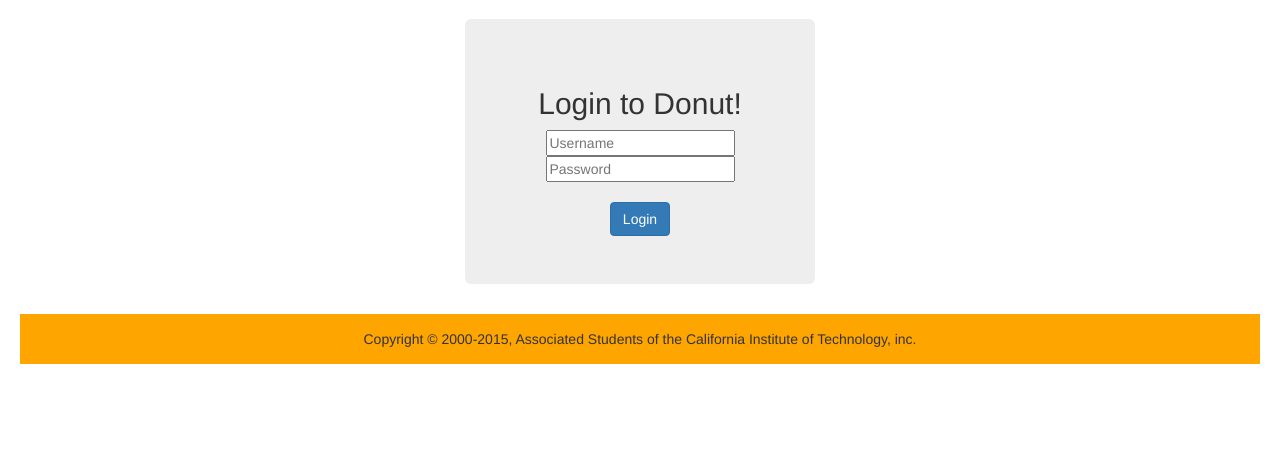
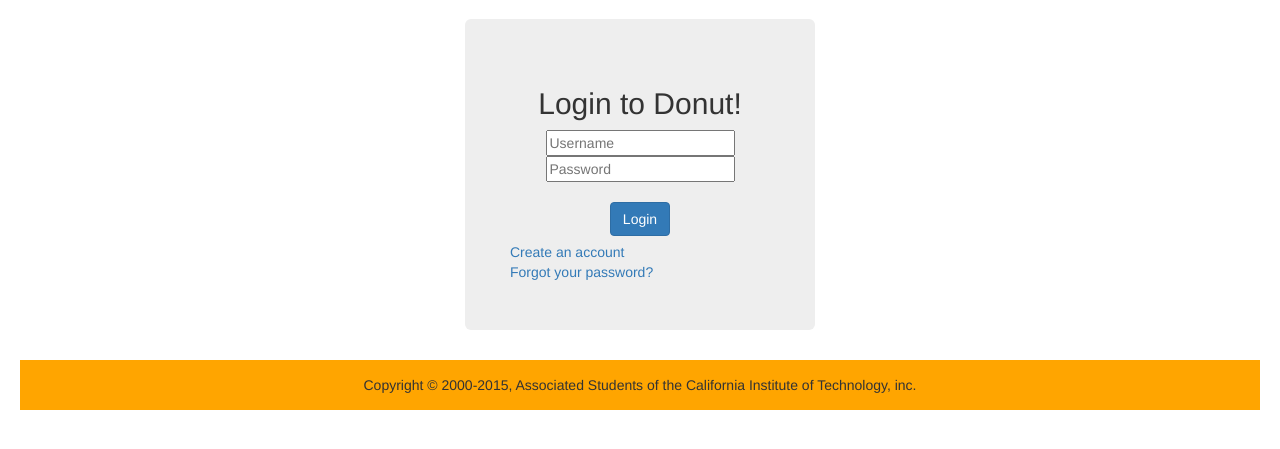
Before and after one commit to ASCIT/donut, a Flask app: page /login in a window 1280 px wide. Shown: the part 51-500 px from the top of the page. Run offline with Flask 2, Linux system fonts and the light colour scheme; parts of the project's set-up code (start-up, migrations or seed data) failed here and were passed over; some libraries are stand-ins or nearby versions.

Commit message:
Add password reset form.

```diff
--- a/donut/modules/auth/routes.py
+++ b/donut/modules/auth/routes.py
@@ -10,7 +10,6 @@ def login():
 @blueprint.route('/login/submit', methods=['POST'])
 def login_submit():
   """Handle authentication."""
-  # TODO: Add login logic.
   username = flask.request.form.get('username', None)
   password = flask.request.form.get('password', None)
 
@@ -34,14 +33,52 @@ def login_submit():
   flask.flash('Incorrect username or password. Please try again!')
   return flask.redirect(flask.url_for('auth.login'))
 
-@blueprint.route('/userreg')
-def user_reg():
-  return flask.render_template('userreg.html')
+@blueprint.route('/login/forgot')
+def forgot_password():
+  """Displays a form for the user to reset a forgotten password."""
+  return flask.render_template('forgot_password.html')
 
-@blueprint.route('/userreg/submit', methods = ['POST'])
-def user_reg_submit():
-  return ""
+@blueprint.route('/login/forgot/submit', methods=['POST'])
+def forgot_password_submit():
+  """Handle forgotten password submission."""
+  username = flask.request.form.get('username', None)
+  email = flask.request.form.get('email', None)
 
-@blueprint.route('/recover', methods = ['POST'])
-def recover():
-  return ""
+  if helpers.handle_forgotten_password(username, email):
+    flask.flash("An email with a recovery link has been sent. If you no longer have access to your email (alums), please contact an IMSS rep to recover your account.")
+    return flask.redirect(flask.url_for('auth.login'))
+  else:
+    flask.flash("Incorrect username and/or email. If you continue to have issues with account recovery, contact an IMSS rep.")
+    return flask.redirect(flask.url_for('auth.forgot_password'))
+
+@blueprint.route('/login/reset/<reset_key>')
+def reset_password(reset_key):
+  """Checks the reset key. If successful, displays the password reset prompt."""
+  username = auth_utils.check_reset_key(reset_key)
+  if username is None:
+    flask.flash('Invalid request. If your link has expired, then you will need to generate a new one. If you continue to encounter problems, please find an IMSS rep.')
+    return flask.redirect(flask.url_for('auth.forgot_password'))
+  return flask.render_template('reset_password.html', username=username,
+      reset_key=reset_key)
+
+@blueprint.route('/login/reset/<reset_key>/submit', methods=['POST'])
+def reset_password_submit(reset_key):
+  """Handles a password reset request."""
+  username = auth_utils.check_reset_key(reset_key)
+  if username is None:
+    # Reset key was invalid.
+    flask.flash("Someone's making it on the naughty list this year...")
+    return flask.redirect(flask.url_for('auth.forgot_password'))
+  new_password = flask.request.form.get('password', '')
+  new_password2 = flask.request.form.get('password2', '')
+  if helpers.handle_password_reset(username, new_password, new_password2):
+    flask.flash('Password reset was successful.')
+    return flask.redirect(flask.url_for('auth.login'))
+  else:
+    # Password reset handler handles error flashes.
+    return flask.redirect(flask.url_for('auth.reset_password', reset_key=reset_key))
+
+@blueprint.route('/logout')
+def logout():
+  flask.session.pop('username', None)
+  return flask.redirect(flask.url_for('home'))
--- a/donut/modules/auth/templates/login.html
+++ b/donut/modules/auth/templates/login.html
@@ -21,6 +21,9 @@
             <button type="submit" class="btn btn-primary">Login</button>
           </div>
       </form>
+      <br><br>
+      <a href="{{ url_for('account.request_account') }}">Create an account</a><br>
+      <a href="{{ url_for('auth.forgot_password') }}">Forgot your password?</a>
     </div>
   </div>
 </div>
--- a/donut/templates/includes/header.html
+++ b/donut/templates/includes/header.html
@@ -56,7 +56,7 @@
                     <li class="dropdown">
                         <a href="#" class="dropdown-toggle" data-toggle="dropdown" role="button" aria-expanded="false">Account Management <span class="caret"></span></a>
                         <ul class="dropdown-menu" role="menu">
-                            <li><a href="{{ url_for("auth.user_reg") }}">New Account</a></li>
+                            <li><a href="{{ url_for('account.request_account') }}">New Account</a></li>
                             <li><a href="#">Recover Password</a></li>
                         </ul>
                     </li>
```
